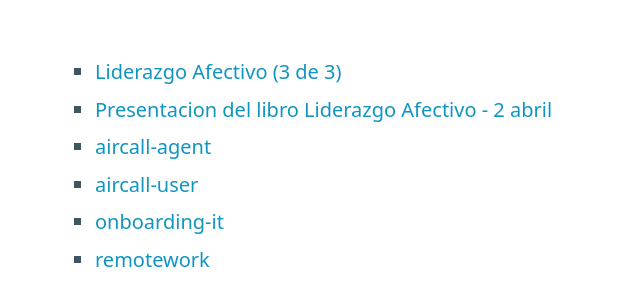
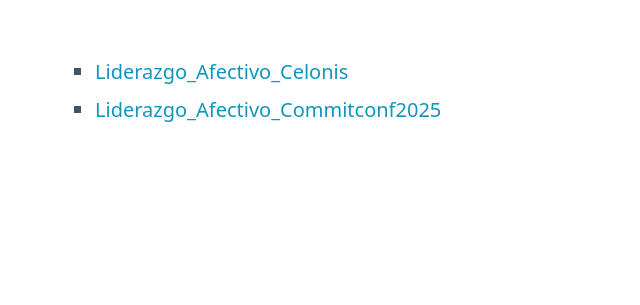
Before and after one commit to manufosela/presen.tacion.es, a plain HTML site: page index.html in a window 1280 px wide. Shown: the part 143-448 px from the top of the page, without its empty margins (0-640 px from the left). Drawn offline with nearby package versions, Linux system fonts and the light colour scheme.

Commit message:
chore:uptaded index

```diff
--- a/index.html
+++ b/index.html
@@ -10,12 +10,8 @@
   <main class="container">
     <h1>Presentaciones</h1>
     <ul>
-      <li><a href="presentacion.html?presentacion=Liderazgo Afectivo (3 de 3)">Liderazgo Afectivo (3 de 3)</a></li>
-      <li><a href="presentacion.html?presentacion=Presentacion del libro Liderazgo Afectivo - 2 abril">Presentacion del libro Liderazgo Afectivo - 2 abril</a></li>
-      <li><a href="presentacion.html?presentacion=aircall-agent">aircall-agent</a></li>
-      <li><a href="presentacion.html?presentacion=aircall-user">aircall-user</a></li>
-      <li><a href="presentacion.html?presentacion=onboarding-it">onboarding-it</a></li>
-      <li><a href="presentacion.html?presentacion=remotework">remotework</a></li>
+      <li><a href="presentacion.html?presentacion=Liderazgo_Afectivo_Celonis">Liderazgo_Afectivo_Celonis</a></li>
+      <li><a href="presentacion.html?presentacion=Liderazgo_Afectivo_Commitconf2025">Liderazgo_Afectivo_Commitconf2025</a></li>
     </ul>
   </main>
 </body>
```
